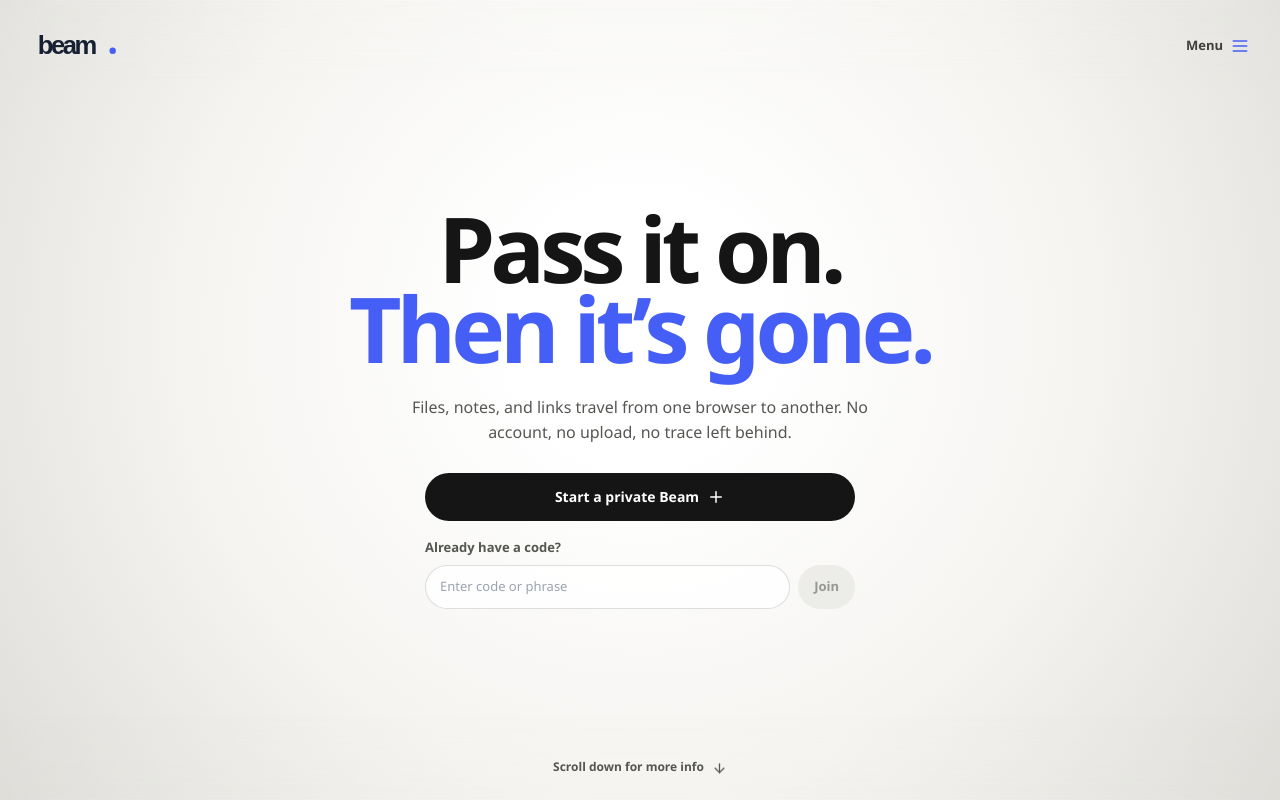
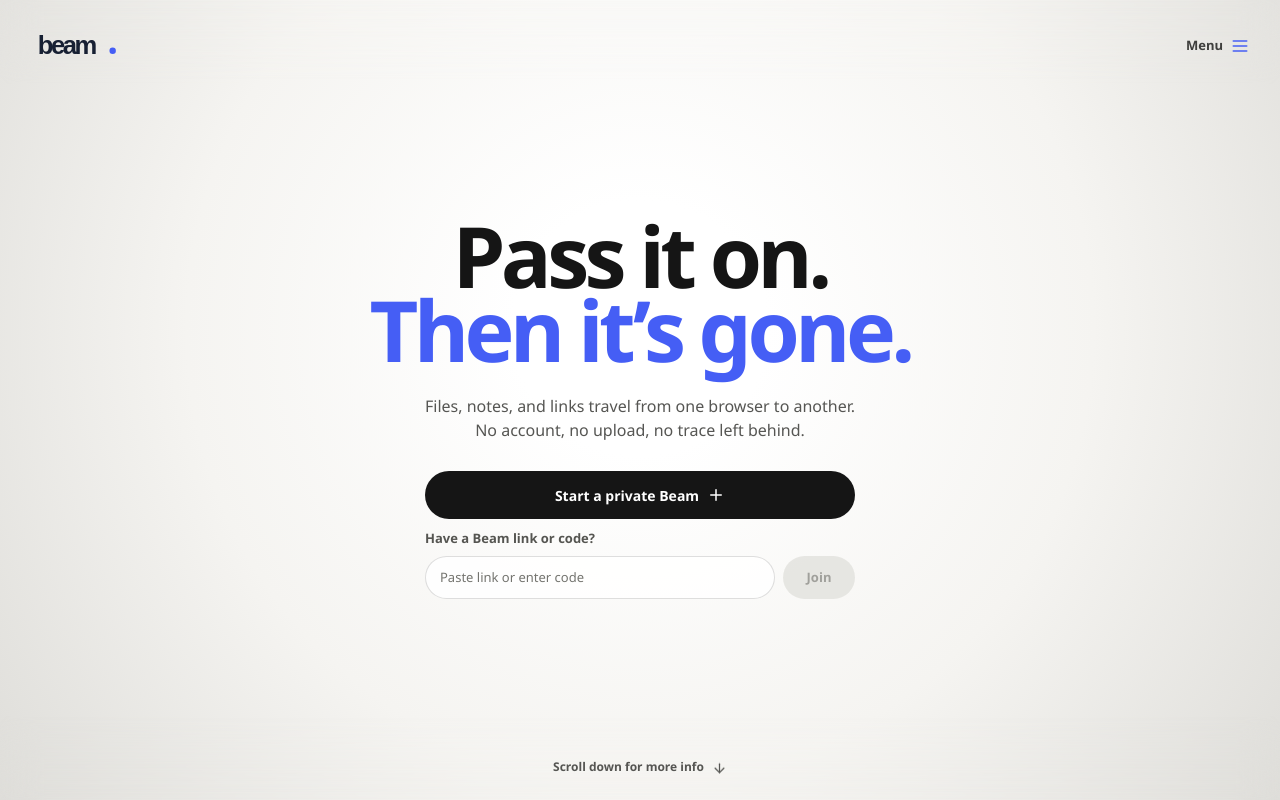
Before and after one commit to matepazy/beamdrop, a React (Vite) app: page / in a window 1280 px wide. Shown: the top 800 px of the page. Built offline with nearby package versions, Linux system fonts and the light colour scheme.

Commit message:
Made waiting screen UI/UX easier to understand

```diff
--- a/src/components/ConnectedPage.tsx
+++ b/src/components/ConnectedPage.tsx
@@ -65,8 +65,8 @@
   const recipient =
     beam.peers[0]?.name ?? 'your other device'
 
-  const copy = async () => {
-    await navigator.clipboard.writeText(secret)
+  const copy = async (value: string) => {
+    await navigator.clipboard.writeText(value)
 
     setCopied(true)
 
--- a/src/components/LandingPage.tsx
+++ b/src/components/LandingPage.tsx
@@ -1,8 +1,8 @@
 import { motion } from 'framer-motion'
-import { ArrowDown, Plus } from 'lucide-react'
+import { ArrowDown, ArrowRight, Plus } from 'lucide-react'
 import { useEffect, useRef, useState } from 'react'
 
-import { generatePassphrase, isValidSecret, normalizeSecret } from '../lib/codes'
+import { generatePassphrase, isValidSecret, normalizeSecret, secretFromJoinInput } from '../lib/codes'
 import { InfoMenu, Logo } from './Brand'
 
 export function LandingPage({
@@ -16,6 +16,12 @@
   const [navOnDarkSurface, setNavOnDarkSurface] = useState(false)
   const details = useRef<HTMLElement>(null)
   const create = () => onCreate(generatePassphrase(), '')
+  const joinSecret = secretFromJoinInput(join)
+  const isJoinValid = isValidSecret(joinSecret)
+
+  const submitJoin = () => {
+    if (isJoinValid) onJoin(normalizeSecret(joinSecret))
+  }
 
   useEffect(() => {
     const darkSections = () =>
@@ -87,8 +93,8 @@
           </h1>
 
           <p>
-            Files, notes, and links travel from one browser to another.
-            No account, no upload, no trace left behind.
+            <span>Files, notes, and links travel from one browser to another.</span>
+            <span>No account, no upload, no trace left behind.</span>
           </p>
         </div>
 
@@ -103,36 +109,40 @@
 
           <div className="join-panel">
             <label htmlFor="beam-code">
-              Already have a code?
+              Have a Beam link or code?
             </label>
 
-            <div className="join-form">
+            <form
+              className={`join-form${isJoinValid ? ' join-form--ready' : ''}`}
+              onSubmit={(event) => {
+                event.preventDefault()
+                submitJoin()
+              }}
+            >
               <input
                 id="beam-code"
-                aria-label="Beam code or passphrase"
+                aria-label="Beam link, code, or passphrase"
+                aria-invalid={join.length > 0 && !isJoinValid}
                 value={join}
                 onChange={(event) => setJoin(event.target.value)}
                 onKeyDown={(event) => {
-                  if (
-                    event.key === 'Enter' &&
-                    isValidSecret(join)
-                  ) {
-                    onJoin(normalizeSecret(join))
+                  if (event.key === 'Enter' && isJoinValid) {
+                    event.preventDefault()
+                    submitJoin()
                   }
                 }}
-                placeholder="Enter code or phrase"
+                placeholder="Paste link or enter code"
               />
 
               <button
                 className="join-button"
-                disabled={!isValidSecret(join)}
-                onClick={() =>
-                  onJoin(normalizeSecret(join))
-                }
+                type="submit"
+                disabled={!isJoinValid}
               >
                 Join
+                {isJoinValid && <ArrowRight size={16} aria-hidden="true" />}
               </button>
-            </div>
+            </form>
           </div>
         </div>
 
--- a/src/components/WaitingPage.tsx
+++ b/src/components/WaitingPage.tsx
@@ -25,7 +25,7 @@
   isCreator: boolean
   passwordRequired: boolean
   onPasswordChange(password: string): void
-  onCopy(): void
+  onCopy(value: string): void
   copied: boolean
   onQr(): void
   onEnd(): void
@@ -34,6 +34,12 @@
 }) {
   const [passwordDraft, setPasswordDraft] = useState('')
   const [editingLock, setEditingLock] = useState(false)
+
+  const joinUrl = useMemo(
+    () =>
+      `${location.origin}${location.pathname}#/join/${encodeURIComponent(secret)}`,
+    [secret],
+  )
 
   useEffect(() => {
     setPasswordDraft(password)
@@ -95,13 +101,13 @@
           pointerEvents: 'auto',
         }}
       >
-        <p className="waiting-lead">
+        <h2 className="waiting-title">
           {passwordRequired
-            ? 'Password required'
+            ? 'Enter password'
             : isCreator
-              ? 'Your private Beam is ready.'
-              : 'Joining private Beam'}
-        </p>
+              ? 'Share this code'
+              : 'Joining Beam'}
+        </h2>
 
         <h1>{secret}</h1>
 
@@ -133,15 +139,15 @@
         ) : (
           <p className="share-instruction">
             {isCreator
-              ? 'Send this code to the other device. It joins the same temporary space.'
-              : 'Looking for an active Beam with this code.'}
+              ? 'Send it to the device you want to connect.'
+              : 'Looking for a Beam with this code.'}
           </p>
         )}
 
         <div className="waiting-actions">
           <button
             className="primary"
-            onClick={onCopy}
+            onClick={() => onCopy(joinUrl)}
           >
             {copied ? (
               <Check size={17} />
@@ -150,11 +156,16 @@
             )}
 
             {copied
-              ? 'Copied'
-              : 'Copy code'}
+              ? 'Link copied'
+              : 'Copy link'}
           </button>
 
-          <button onClick={onQr}>
+          <button
+            className="qr-button"
+            onClick={onQr}
+            aria-label="Show QR code"
+            title="Show QR code"
+          >
             <QrCode size={17} />
             QR code
           </button>
@@ -209,7 +220,7 @@
               </div>
             ) : (
               <button className="lock-panel__add" onClick={() => setEditingLock(true)}>
-                <LockKeyhole size={16} /> Add a password lock
+                <LockKeyhole size={16} /> Add password
               </button>
             )}
           </div>
@@ -218,7 +229,7 @@
         <div
           className={`connection ${state}`}
         >
-          <LoaderCircle size={19} />
+          <LoaderCircle size={17} />
           <strong>{label}</strong>
         </div>
       </div>
--- a/src/lib/codes.ts
+++ b/src/lib/codes.ts
@@ -25,6 +25,27 @@
   return trimmed
 }
 
+export function secretFromJoinInput(value: string) {
+  const input = value.trim()
+
+  try {
+    const url = new URL(input)
+    const match = url.hash.match(/^#\/join\/(.+)$/)
+
+    if (match) {
+      try {
+        return decodeURIComponent(match[1])
+      } catch {
+        return input
+      }
+    }
+  } catch {
+    // A short Beam code is not a URL, so use the input unchanged.
+  }
+
+  return input
+}
+
 export function isValidSecret(value: string) {
   if (/[\u0000-\u001f]/.test(value)) return false
   const normalized = normalizeSecret(value)
--- a/src/styles.css
+++ b/src/styles.css
@@ -620,7 +620,7 @@
 .hero-copy h1 {
   margin: 0;
 
-  font-size: clamp(3rem, 7.1vw, 6.7rem);
+  font-size: clamp(3rem, 6.6vw, 6.25rem);
   line-height: 0.88;
   letter-spacing: -0.055em;
   font-weight: 800;
@@ -632,7 +632,7 @@
 }
 
 .hero-copy > p:last-child {
-  max-width: 470px;
+  max-width: 540px;
 
   margin: 26px auto 0;
 
@@ -640,6 +640,10 @@
 
   font-size: 16px;
   line-height: 1.55;
+}
+
+.hero-copy > p:last-child span {
+  display: block;
 }
 
 .hero-actions {
@@ -700,7 +704,7 @@
    ========================================================= */
 
 .join-panel {
-  margin-top: 17px;
+  margin-top: 10px;
 
   text-align: left;
   font-size: 13px;
@@ -715,7 +719,7 @@
   display: flex;
   gap: 8px;
 
-  margin-top: 8px;
+  margin-top: 7px;
 }
 
 .join-form input,
@@ -730,18 +734,74 @@
   color: #172033;
 
   padding: 11px 14px;
+
+  transition:
+    border-color 0.18s ease,
+    box-shadow 0.18s ease,
+    background 0.18s ease;
+}
+
+.join-form input::placeholder {
+  color: #74746f;
+}
+
+.join-form input:focus {
+  border-color: #455ef5;
+  outline: 0;
+  box-shadow: 0 0 0 3px rgba(69, 94, 245, 0.18);
+}
+
+.join-form--ready input {
+  border-color: rgba(69, 94, 245, 0.52);
+  background: rgba(255, 255, 255, 0.96);
 }
 
 .join-button {
+  min-width: 72px;
   border: 0;
   border-radius: 999px;
 
   padding: 0 16px;
 
+  display: inline-flex;
+  align-items: center;
+  justify-content: center;
+  gap: 5px;
+
   background: #deded9;
   color: #20201e;
 
   font-weight: 750;
+
+  transition:
+    background 0.18s ease,
+    color 0.18s ease,
+    transform 0.18s ease,
+    opacity 0.18s ease;
+}
+
+.join-button:not(:disabled) {
+  background: #455ef5;
+  color: #fff;
+}
+
+.join-button:hover:not(:disabled) {
+  background: #344ce2;
+  transform: translateY(-1px);
+}
+
+.join-button:focus-visible {
+  outline: 3px solid rgba(69, 94, 245, 0.35);
+  outline-offset: 2px;
+}
+
+.join-button:active:not(:disabled) {
+  transform: translateY(0);
+}
+
+.join-button:disabled {
+  color: #777771;
+  opacity: 0.68;
 }
 
 
@@ -1175,15 +1235,15 @@
    ========================================================= */
 
 .waiting {
-  max-width: 620px;
-
-  margin: clamp(70px, 14vh, 150px) auto;
+  max-width: 520px;
+
+  margin: clamp(36px, 9vh, 96px) auto;
 
   text-align: center;
 }
 
 .beam-card {
-  padding: clamp(36px, 7vw, 64px);
+  padding: clamp(28px, 5vw, 42px);
 
   border-radius: 16px;
 
@@ -1192,13 +1252,14 @@
 
 }
 
-.waiting-lead {
-  margin: 0 0 17px;
-
-  color: #b8b8b3;
-
-  font-size: 14px;
+.waiting-title {
+  margin: 0 0 12px;
+
+  color: #d8d8d3;
+
+  font-size: 15px;
   font-weight: 700;
+  letter-spacing: -0.015em;
 }
 
 .waiting h1 {
@@ -1206,17 +1267,17 @@
 
   color: #fff;
 
-  font-size: clamp(2.65rem, 7vw, 4.5rem);
-  line-height: 0.96;
-  letter-spacing: -0.055em;
+  font-size: clamp(2.25rem, 6.2vw, 3.7rem);
+  line-height: 1;
+  letter-spacing: -0.04em;
 
   overflow-wrap: anywhere;
 }
 
 .share-instruction {
-  max-width: 390px;
-
-  margin: 19px auto 0;
+  max-width: 330px;
+
+  margin: 12px auto 0;
 
   color: #c4c4bf;
 
@@ -1285,9 +1346,9 @@
 }
 
 .lock-panel {
-  max-width: 390px;
-
-  margin: 0 auto 22px;
+  max-width: 330px;
+
+  margin: 0 auto 16px;
 }
 
 .lock-panel .password-panel {
@@ -1303,13 +1364,13 @@
 
   width: 100%;
 
-  padding: 11px 13px;
-
-  border: 1px solid rgba(255, 255, 255, 0.13);
-  border-radius: 10px;
-
-  background: rgba(255, 255, 255, 0.06);
-  color: #e7e7e2;
+  padding: 6px 0;
+
+  border: 0;
+  border-radius: 0;
+
+  background: transparent;
+  color: #d8d8d3;
 
   font: inherit;
   font-size: 13px;
@@ -1323,7 +1384,7 @@
 }
 
 .lock-panel__add:hover {
-  background: rgba(255, 255, 255, 0.12);
+  color: #fff;
 }
 
 .lock-panel__summary > span,
@@ -1351,9 +1412,9 @@
 .waiting-actions {
   display: flex;
   justify-content: center;
-  gap: 9px;
-
-  margin: 31px 0 28px;
+  gap: 8px;
+
+  margin: 22px 0 14px;
 }
 
 .waiting-actions .primary {
@@ -1364,11 +1425,13 @@
   background: #6579ff;
 }
 
-.waiting-actions button:not(.primary) {
+.waiting-actions .qr-button {
   display: inline-flex;
   align-items: center;
+  justify-content: center;
   gap: 7px;
 
+  min-height: 48px;
   padding: 9px 14px;
 
   border: 1px solid rgba(255, 255, 255, 0.13);
@@ -1385,7 +1448,7 @@
     transform 0.18s ease;
 }
 
-.waiting-actions button:not(.primary):hover {
+.waiting-actions .qr-button:hover {
   background: rgba(255, 255, 255, 0.18);
   transform: translateY(-1px);
 }
@@ -1399,13 +1462,13 @@
   display: flex;
   align-items: center;
   justify-content: center;
-  gap: 9px;
-
-  padding: 14px;
-
-  border-radius: 12px;
-
-  background: rgba(255, 255, 255, 0.08);
+  gap: 8px;
+
+  padding: 8px 0 0;
+
+  border-radius: 0;
+
+  background: transparent;
   color: #9eadff;
 }
 
@@ -1414,13 +1477,12 @@
 }
 
 .connection strong {
-  color: #f6f6f1;
+  color: #d8d8d3;
 
   font-size: 14px;
 }
 
 .connection.failed {
-  background: rgba(255, 110, 110, 0.16);
   color: #ffadad;
 }
 
@@ -1450,7 +1512,7 @@
 }
 
 .end-link {
-  margin-top: 18px;
+  margin-top: 8px;
   color: #555552;
 }
 
```
Also changed, not shown: 1 other file (tests, documents, lock files or other folders).
